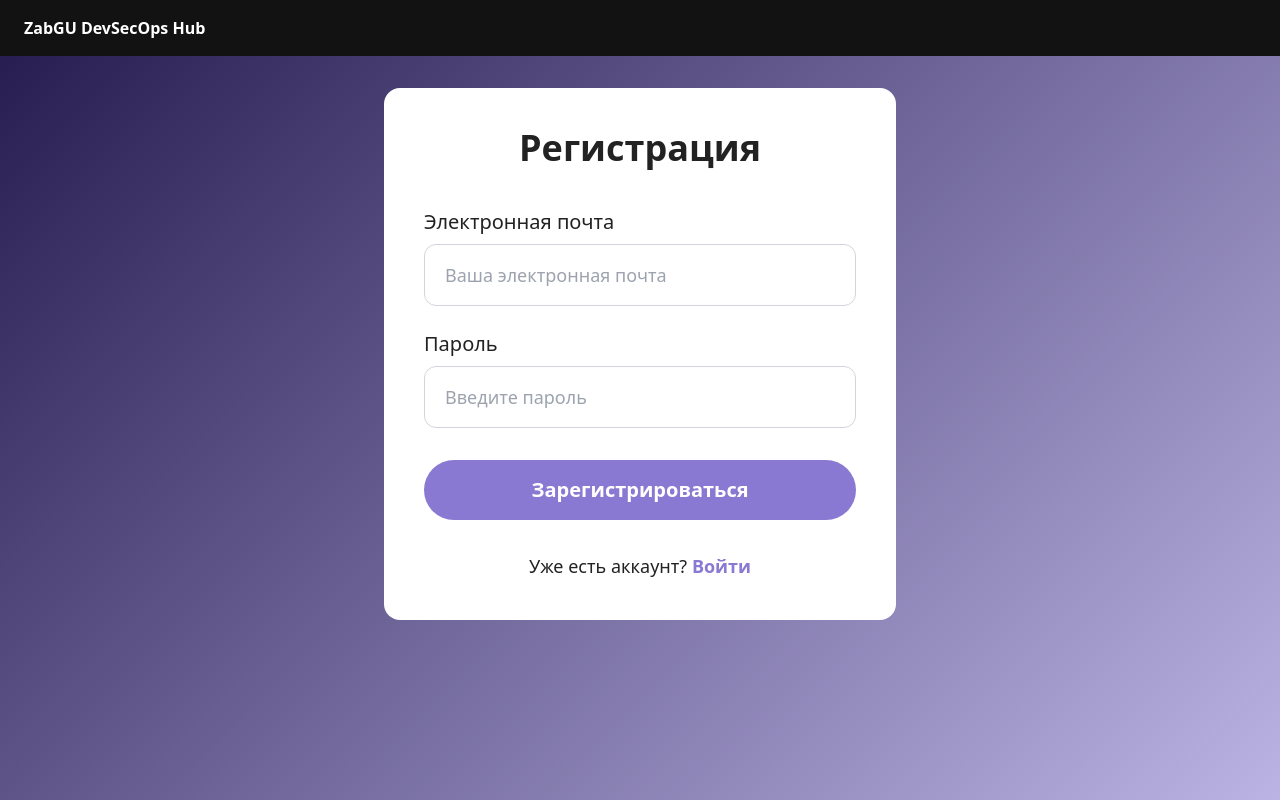
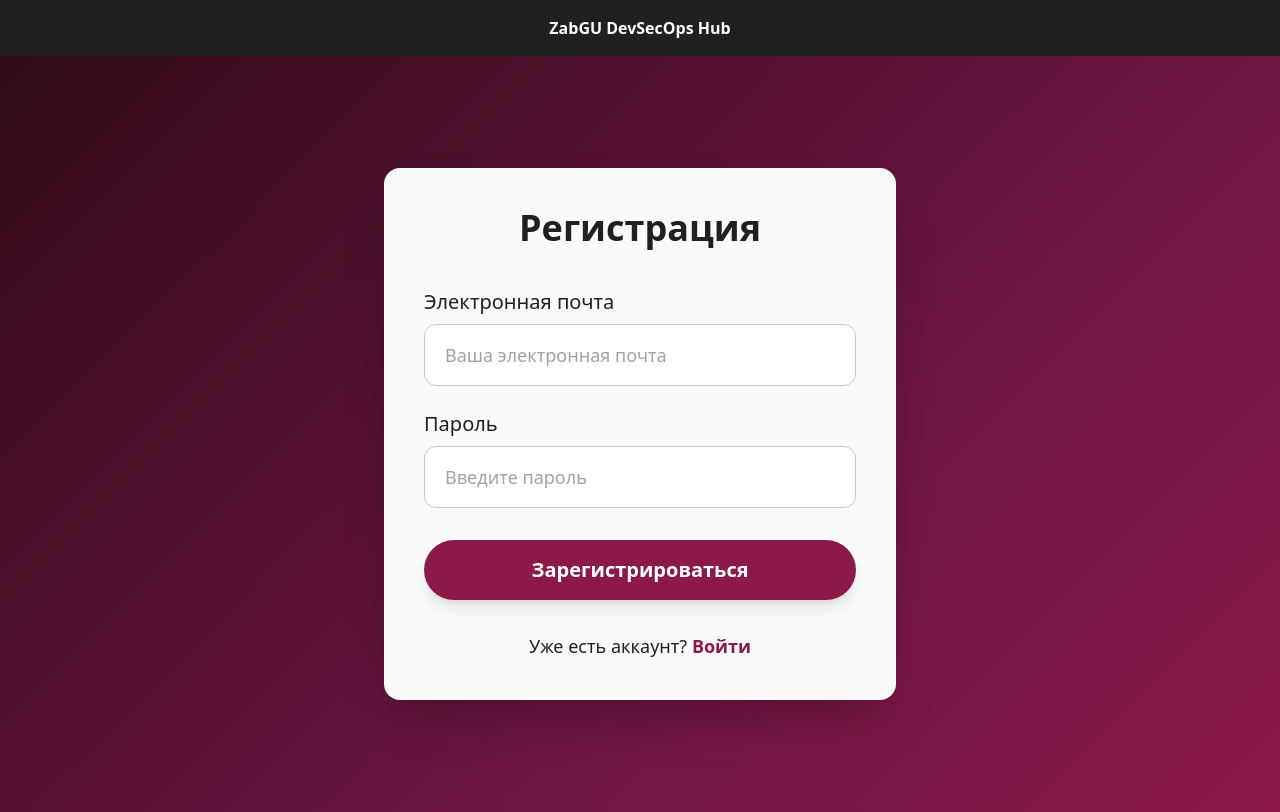
Before and after one commit to mshqq/ZabGU-DevSecOps-Hub, a Flask app: page /register in a window 1280 px wide. Run offline with Flask 3, Linux system fonts and the light colour scheme; some libraries are stand-ins or nearby versions.

Commit message:
Добавлен блок ошибки, изменен дизайн страницы

```diff
--- a/app/static/css/register.css
+++ b/app/static/css/register.css
@@ -1,7 +1,7 @@
 body {
-  background: linear-gradient(135deg, #23194d 0%, #bcb3e5 100%);
+  background: linear-gradient(135deg, #2e0a16 0%, #6b1540 60%, #8b1a4a 100%);
   min-height: 100vh;
   align-items: center;
   justify-content: center;
-  color: #222222;
+  color: #212020;
 }
--- a/app/templates/auth/register.html
+++ b/app/templates/auth/register.html
@@ -5,26 +5,31 @@
 />
 {% endblock extra_head %} {% block title %}Регистрация - ZabGU DevSecOps Hub{%
 endblock %} {% block content %}
-<div class="w-full max-w-lg mx-auto bg-white rounded-2xl p-10">
-  <h2 class="text-4xl font-bold text-center text-[#222222] mb-10">
+<div class="w-full max-w-lg mx-auto bg-[#fafafa] rounded-2xl shadow-2xl p-10">
+  <h2 class="text-4xl font-bold text-center text-[#212020] mb-10">
     Регистрация
   </h2>
+  <div
+    id="register-error"
+    class="hidden bg-[#f8d7da] border border-[#f5c6cb] text-[#721c24] px-4 py-3 rounded mb-4"
+    role="alert"
+  ></div>
   <form id="register-form">
     <div class="mb-6">
-      <label for="email" class="block text-xl font-medium text-[#222222] mb-2">
+      <label for="email" class="block text-xl font-medium text-[#212020] mb-2">
         Электронная почта
       </label>
       <input
         type="email"
         id="email"
         placeholder="Ваша электронная почта"
-        class="w-full px-5 py-4 text-lg border border-gray-300 rounded-xl focus:ring-4 focus:border-[#8a79d2] outline-none bg-white text-[#222222]"
+        class="w-full px-5 py-4 text-lg border border-[#d1c4c9] rounded-xl focus:ring-4 focus:border-[#8b1a4a] outline-none bg-[#ffffff] text-[#212020]"
       />
     </div>
     <div class="mb-8">
       <label
         for="password"
-        class="block text-xl font-medium text-[#222222] mb-2"
+        class="block text-xl font-medium text-[#212020] mb-2"
       >
         Пароль
       </label>
@@ -32,21 +37,21 @@ endblock %} {% block content %}
         type="password"
         id="password"
         placeholder="Введите пароль"
-        class="w-full px-5 py-4 text-lg border border-gray-300 rounded-xl focus:ring-4 focus:border-[#8a79d2] outline-none bg-white text-[#222222]"
+        class="w-full px-5 py-4 text-lg border border-[#d1c4c9] rounded-xl focus:ring-4 focus:border-[#8b1a4a] outline-none bg-[#ffffff] text-[#212020]"
       />
     </div>
     <button
       type="submit"
-      class="w-full bg-[#8a79d2] hover:bg-[#5740bf] text-white font-bold text-xl py-4 rounded-full"
+      class="w-full bg-[#8b1a4a] hover:bg-[#5c0e2e] text-white font-bold text-xl py-4 rounded-full shadow-lg"
     >
       Зарегистрироваться
     </button>
   </form>
-  <p class="text-center text-lg text-[#222222] mt-8">
+  <p class="text-center text-lg text-[#212020] mt-8">
     Уже есть аккаунт?
     <a
-      href="/"
-      class="text-[#8a79d2] hover:text-[#5740bf] hover:underline font-semibold"
+      href="/login"
+      class="text-[#8b1a4a] hover:text-[#5c0e2e] hover:underline font-semibold"
     >
       Войти
     </a>
--- a/app/templates/base.html
+++ b/app/templates/base.html
@@ -8,11 +8,10 @@
     {% block extra_head %}{% endblock extra_head %}
   </head>
   <body class="bg-gray-50 text-gray-900">
-    <header class="bg-[#121212] text-white px-6 py-4">
+    <header class="bg-[#212020] text-white px-6 py-4 flex justify-center">
       <a href="/" class="font-semibold">ZabGU DevSecOps Hub</a>
     </header>
-
-    <main class="max-w-4xl mx-auto px-6 py-8">
+    <main class="max-w-4xl mx-auto px-6 py-28">
       {% block content %}{% endblock %}
     </main>
   </body>
```
